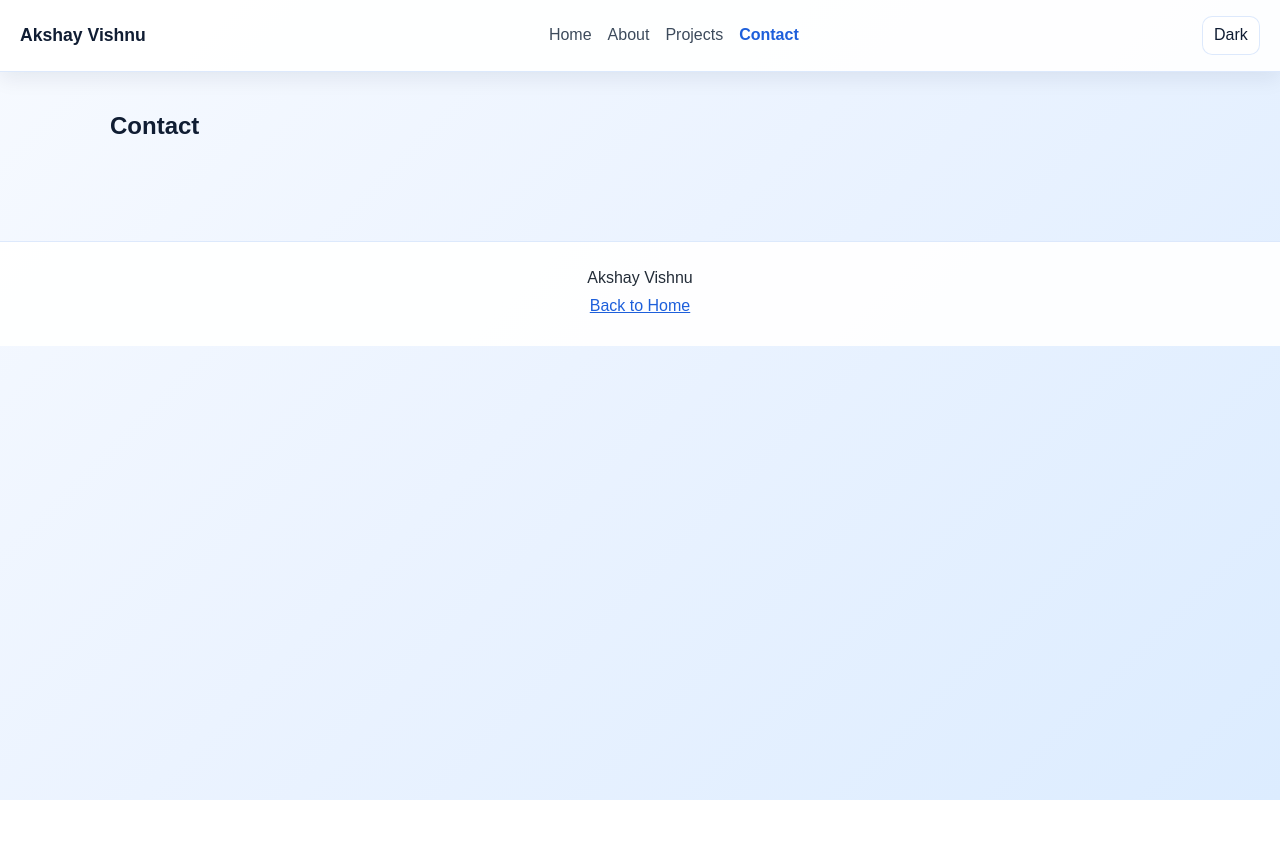
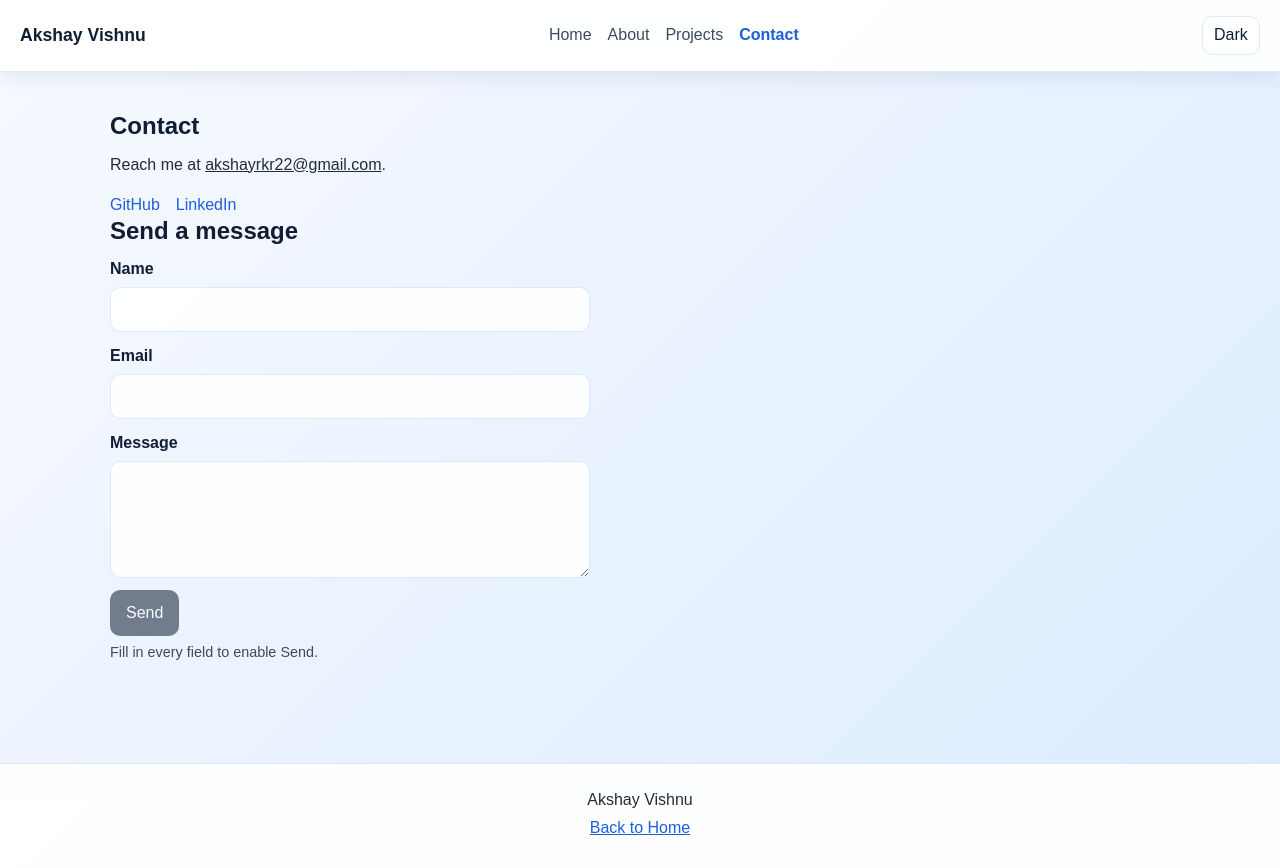
Before and after one commit to AkshayyVishnu/Personal_Portfolio, a React (Vite) app in the folder assignment-2/: page /contact in a window 1280 px wide. Before the commit the page ends 800 px from the top, so only its background shows below. Built offline with nearby package versions, Linux system fonts and the light colour scheme.

Commit message:
feat(a2): add controlled contact form with derived validation

```diff
--- /dev/null
+++ b/assignment-2/src/components/ContactForm.jsx
@@ -0,0 +1,71 @@
+import { useState } from 'react';
+
+const EMPTY = { name: '', email: '', message: '' };
+
+function validate({ name, email, message }) {
+  const errors = {};
+  if (!name.trim()) errors.name = 'Name is required.';
+  if (!email.trim()) errors.email = 'Email is required.';
+  else if (!/^[^\s@]+@[^\s@]+\.[^\s@]+$/.test(email)) errors.email = 'Enter a valid email address.';
+  if (!message.trim()) errors.message = 'Message is required.';
+  return errors;
+}
+
+function ContactForm() {
+  const [form, setForm] = useState(EMPTY);
+  const [sent, setSent] = useState(false);
+
+  // derived on every render from the single source of truth
+  const errors = validate(form);
+  const isValid = Object.keys(errors).length === 0;
+
+  function handleChange(event) {
+    const { name, value } = event.target;
+    setForm((previous) => ({ ...previous, [name]: value }));
+    setSent(false);
+  }
+
+  function handleSubmit(event) {
+    event.preventDefault();
+    setForm(EMPTY);
+    setSent(true);
+  }
+
+  return (
+    <form className="contact-form" onSubmit={handleSubmit} noValidate>
+      <p>
+        <label htmlFor="name">Name</label>
+        <input id="name" name="name" type="text" value={form.name} onChange={handleChange} />
+      </p>
+
+      <p>
+        <label htmlFor="email">Email</label>
+        <input
+          id="email"
+          name="email"
+          type="email"
+          value={form.email}
+          onChange={handleChange}
+          aria-invalid={Boolean(form.email && errors.email)}
+          aria-describedby={form.email && errors.email ? 'email-error' : undefined}
+        />
+        {form.email && errors.email && (
+          <span className="error" id="email-error">{errors.email}</span>
+        )}
+      </p>
+
+      <p>
+        <label htmlFor="message">Message</label>
+        <textarea id="message" name="message" rows="4" value={form.message} onChange={handleChange} />
+      </p>
+
+      <p>
+        <button type="submit" className="btn" disabled={!isValid}>Send</button>
+        {!isValid && <span className="form-hint">Fill in every field to enable Send.</span>}
+        {sent && <span className="sent" role="status">Thanks — your message has been recorded.</span>}
+      </p>
+    </form>
+  );
+}
+
+export default ContactForm;
--- a/assignment-2/src/pages/Contact.jsx
+++ b/assignment-2/src/pages/Contact.jsx
@@ -1,5 +1,22 @@
+import ContactForm from '../components/ContactForm';
+
 function Contact() {
-  return <section><h1>Contact</h1></section>;
+  return (
+    <section id="contact">
+      <h1>Contact</h1>
+      <p>
+        Reach me at <a href="mailto:akshayrkr22@gmail.com">akshayrkr22@gmail.com</a>.
+      </p>
+
+      <ul className="social-list">
+        <li><a href="https://github.com/AkshayyVishnu">GitHub</a></li>
+        <li><a href="https://www.linkedin.com/in/akshay-vishnu-b2887b295/">LinkedIn</a></li>
+      </ul>
+
+      <h2>Send a message</h2>
+      <ContactForm />
+    </section>
+  );
 }
 
 export default Contact;
```
